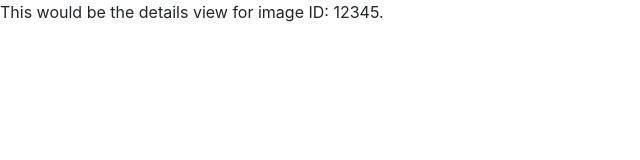
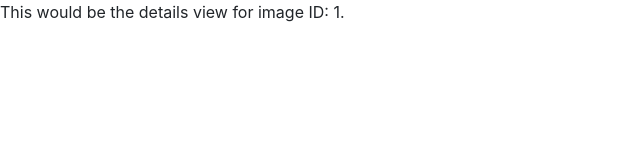
Before and after one commit to christophajohns/gallang, a React (Create React App) app: page /details/1 in a window 1280 px wide. Shown: the top 160 px of the page, without its empty margins (0-640 px from the left). Built offline with nearby package versions, Linux system fonts and the light colour scheme.

Commit message:
Use imageID from URL params

```diff
--- a/src/presenters/DetailsPresenter.js
+++ b/src/presenters/DetailsPresenter.js
@@ -1,8 +1,11 @@
+import { useParams } from "react-router-dom";
 import { DetailsView } from "../views";
 
 /** Placeholder presenter to test routing for the details view */
 function DetailsPresenter() {
-    return <DetailsView imageID="12345" />;
+    const { imageID } = useParams();
+
+    return <DetailsView imageID={imageID} />;
 }
 
 export default DetailsPresenter;
```
